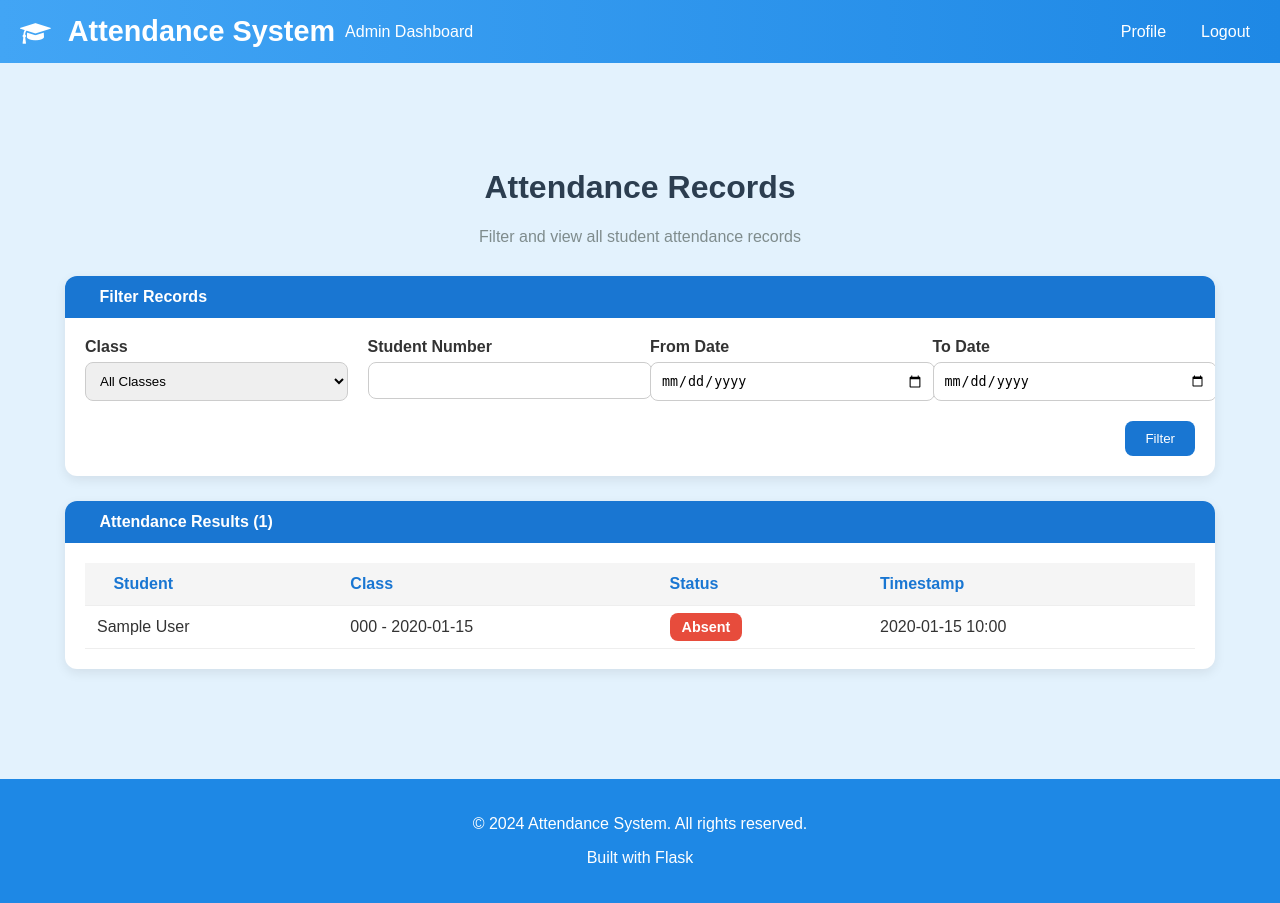
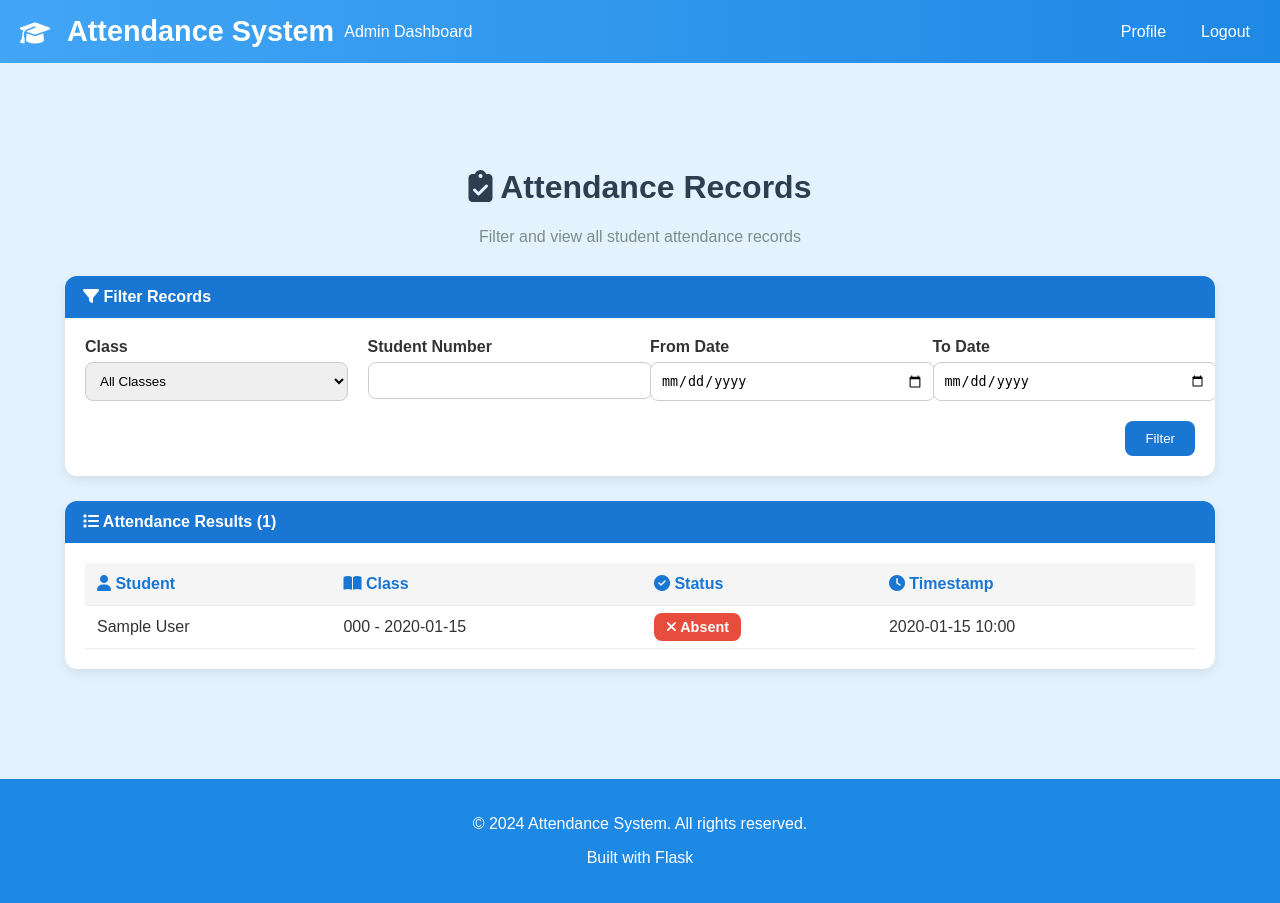
Before and after one commit to ZUBENATHI-SAMKILE/Attendance-System-main, a Flask app: page /admin/view_attendance in a window 1280 px wide. Run offline with Flask 3, Linux system fonts and the light colour scheme; a user stored in the database is signed in; tables that the repository leaves empty hold one stand-in row (values such as "Sample post"); some libraries are stand-ins or nearby versions.

Commit message:
Update project files

```diff
--- a/app/templates/admin_view_attendance.html
+++ b/app/templates/admin_view_attendance.html
@@ -2,6 +2,7 @@
 {% block title %}View All Attendance{% endblock %}
 
 {% block content %}
+<link href="https://cdnjs.cloudflare.com/ajax/libs/font-awesome/6.6.0/css/all.min.css" rel="stylesheet">
 <div class="attendance-container">
 
     <!-- Page Title -->
@@ -90,14 +91,11 @@
 </div>
 
 <style>
-/* Page Container */
 .attendance-container {
     max-width: 1200px;
     margin: 0 auto;
     padding: 25px;
 }
-
-/* Header */
 .header-section {
     text-align: center;
     margin-bottom: 30px;
@@ -109,8 +107,6 @@
 .subtitle {
     color: #7f8c8d;
 }
-
-/* Card */
 .card {
     background: #fff;
     border-radius: 12px;
@@ -127,8 +123,6 @@
 .card-body {
     padding: 20px;
 }
-
-/* Form Grid */
 .form-grid {
     display: grid;
     grid-template-columns: repeat(auto-fit, minmax(230px, 1fr));
@@ -162,8 +156,6 @@
 .form-actions input[type="submit"]:hover {
     background: #1565c0;
 }
-
-/* Table */
 .attendance-table {
     width: 100%;
     border-collapse: collapse;
@@ -180,8 +172,6 @@
 .attendance-table th {
     color: #1976d2;
 }
-
-/* Badges */
 .badge {
     padding: 6px 12px;
     border-radius: 8px;
@@ -195,8 +185,6 @@
 .badge.danger {
     background: #e74c3c;
 }
-
-/* Empty message */
 .empty-message {
     text-align: center;
     color: #7f8c8d;
```
